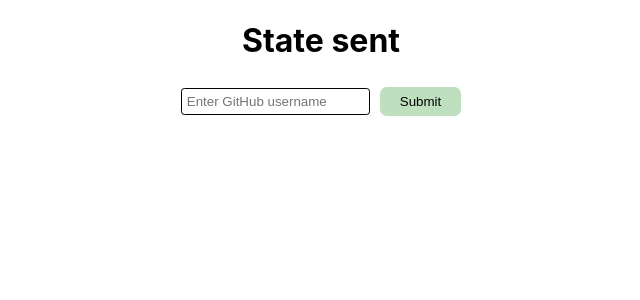
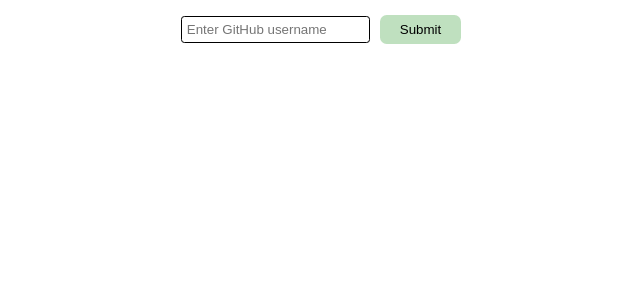
Before and after one commit to Jakirul/Github-Repo-Tracker, a React (Create React App) app: page / in a window 1280 px wide. Shown: the top 300 px of the page, without its empty margins (319-959 px from the left). Built offline with nearby package versions, Linux system fonts and the light colour scheme.

Commit message:
Removed console log

```diff
--- a/src/components/RepoMain/index.js
+++ b/src/components/RepoMain/index.js
@@ -66,7 +66,6 @@
 
   return (
     <div className="RepoMain">
-      <h1>State sent {state.state}</h1>
       <form onSubmit={handleSubmit}>
         <input name="user" required placeholder="Enter GitHub username" />
         <input type="submit" />
```
